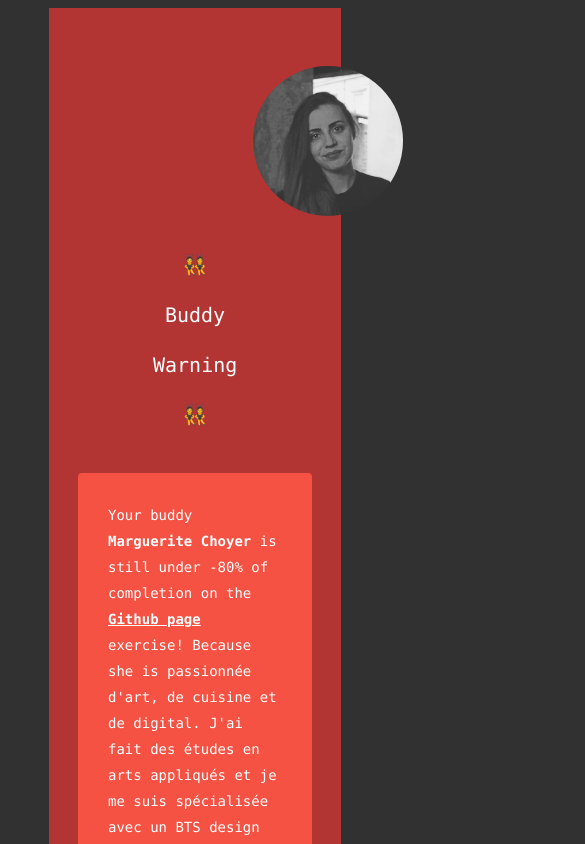
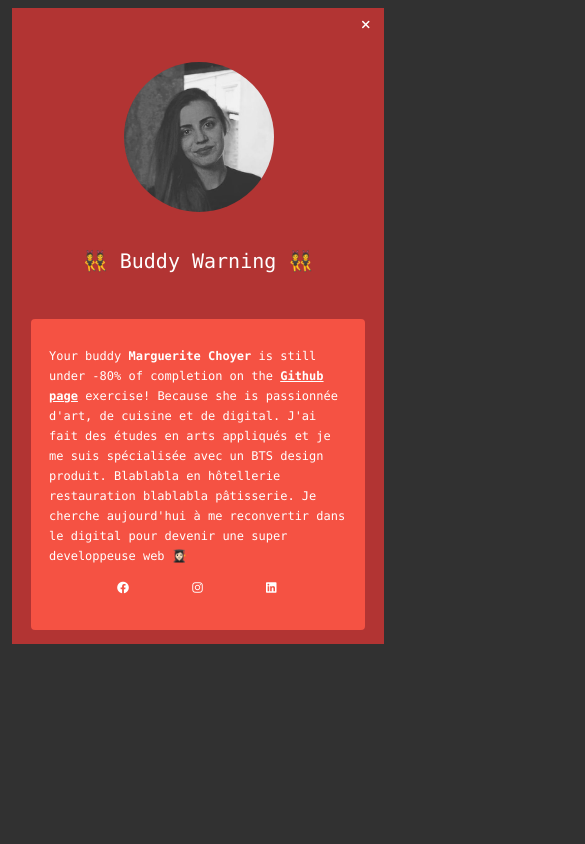
Before and after one commit to Paquerett/profile, a plain HTML site: page index.html in a window 390 px wide. Shown: the top 844 px of the page, 585 px wide, since content can reach past the window. Drawn offline with Linux system fonts and the light colour scheme.

Commit message:
make my profile prettier and more responsive

```diff
--- a/style.css
+++ b/style.css
@@ -78,23 +78,76 @@ ul li {
 @media (max-width: 960px) {
   /* Pour un écran < 960px, cette classe CSS s'applique */
   .container {
-    width: 700px;
+    width: 580px;
   }
 }
 
 @media (max-width: 720px) {
   /* Pour un écran < 720px, cette classe CSS s'applique */
   .container {
-    width: 500px;
+    width: 380px;
+  }
+
+  .card-red {
+    padding: 10px 10px 5px;
+  }
+
+  .card-picturebuddy{
+    padding: 20px 0px 10px;
+    margin: 2px;
+  }
+
+  body {
+    font-size: 12px;
+  }
+
+  .card-lightred {
+    line-height: 20px;
+    padding: 15px 18px 20px 18px;
+  }
+
+  #cross {
+    padding: 10px 340px;
+  }
+
+  ul li {
+    list-style: none;
+    display: inline;
+    padding: 0px 28px 0px;
   }
 }
 
 @media (max-width: 540px) {
   /* Pour un écran < 540px, cette classe CSS s'applique */
   .container {
-    width: 300px;
+    width: 380px;
   }
-  .img-circle {
-    height: 150px;
+
+  .card-red {
+    padding: 10px 10px 5px;
+  }
+
+  .card-picturebuddy{
+    padding: 20px 0px 10px;
+    margin: 2px;
+  }
+
+  body {
+    font-size: 12px;
+  }
+
+  .card-lightred {
+    line-height: 20px;
+    padding: 15px 18px 20px 18px;
+  }
+
+  #cross {
+    padding: 10px 340px;
+  }
+
+  ul li {
+    list-style: none;
+    display: inline;
+    padding: 0px 28px 0px;
   }
 }
```
